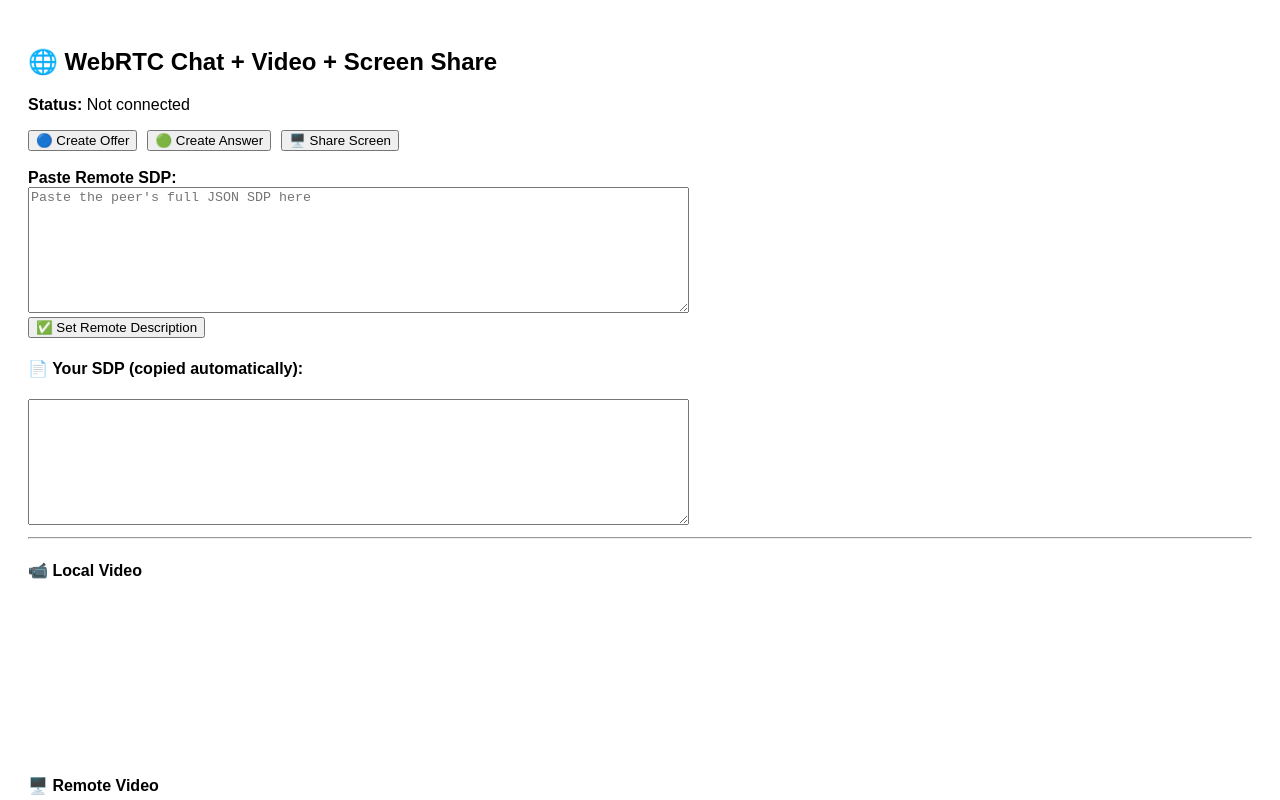
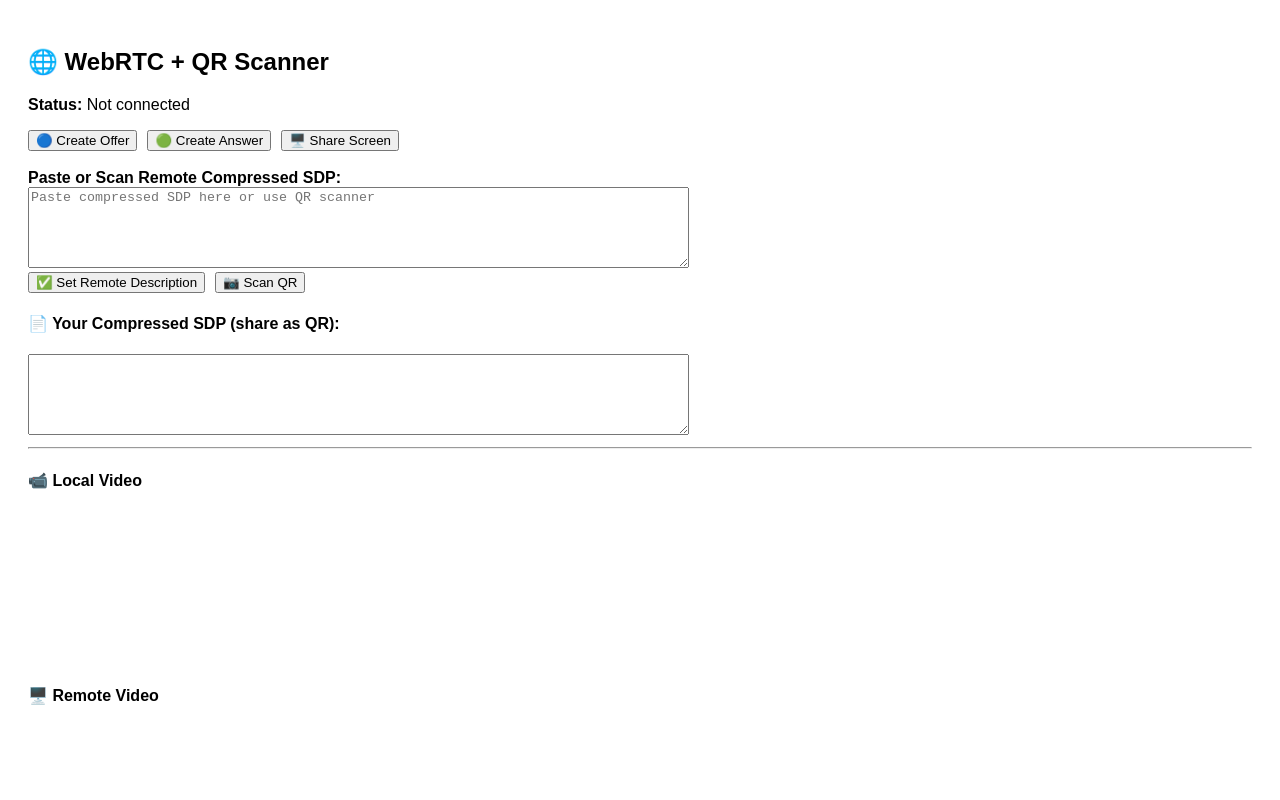
Before and after one commit to spider-falcon/tx, a React (Vite) app: page / in a window 1280 px wide. Shown: the top 800 px of the page. Built offline with nearby package versions, Linux system fonts and the light colour scheme.

Commit message:
first version

```diff
--- a/package.json
+++ b/package.json
@@ -12,6 +12,9 @@
     "deploy": "gh-pages -d dist"
   },
   "dependencies": {
+    "html5-qrcode": "^2.3.8",
+    "pako": "^2.1.0",
+    "qrcode.react": "^4.2.0",
     "react": "^19.1.0",
     "react-dom": "^19.1.0"
   },
--- a/src/App.jsx
+++ b/src/App.jsx
@@ -1,4 +1,8 @@
 import { useRef, useState } from 'react';
+import pako from 'pako';
+import { Html5Qrcode } from 'html5-qrcode';
+import { QRCodeSVG } from 'qrcode.react';
+
 
 export default function App() {
   const [localSDP, setLocalSDP] = useState('');
@@ -6,17 +10,18 @@
   const [messages, setMessages] = useState([]);
   const [input, setInput] = useState('');
   const [status, setStatus] = useState('Not connected');
+  const [scanning, setScanning] = useState(false);
 
   const pc = useRef(null);
   const dc = useRef(null);
   const localVideoRef = useRef(null);
   const remoteVideoRef = useRef(null);
   const localStream = useRef(null);
+  const qrScannerRef = useRef(null);
 
   const createConnection = async (isOfferer) => {
     pc.current = new RTCPeerConnection();
 
-    // Get camera + mic
     localStream.current = await navigator.mediaDevices.getUserMedia({ video: true, audio: true });
     localStream.current.getTracks().forEach((track) => {
       pc.current.addTrack(track, localStream.current);
@@ -28,7 +33,9 @@
 
     pc.current.onicecandidate = (e) => {
       if (!e.candidate) {
-        setLocalSDP(JSON.stringify(pc.current.localDescription, null, 2));
+        const sdp = JSON.stringify(pc.current.localDescription);
+        const compressed = btoa(pako.deflate(sdp, { to: 'string' }));
+        setLocalSDP(compressed);
       }
     };
 
@@ -62,14 +69,15 @@
 
   const handleRemoteSDP = async () => {
     try {
-      const desc = JSON.parse(remoteSDP);
+      const decoded = pako.inflate(atob(remoteSDP), { to: 'string' });
+      const desc = JSON.parse(decoded);
       await pc.current.setRemoteDescription(new RTCSessionDescription(desc));
       if (desc.type === 'offer') {
         const answer = await pc.current.createAnswer();
         await pc.current.setLocalDescription(answer);
       }
     } catch (err) {
-      alert('❌ Invalid SDP! Make sure you pasted a full JSON object.');
+      alert('❌ Invalid compressed SDP!');
       console.error(err);
     }
   };
@@ -85,8 +93,8 @@
   const startScreenShare = async () => {
     const screenStream = await navigator.mediaDevices.getDisplayMedia({ video: true });
     const screenTrack = screenStream.getVideoTracks()[0];
+    const sender = pc.current.getSenders().find(s => s.track.kind === 'video');
 
-    const sender = pc.current.getSenders().find(s => s.track.kind === 'video');
     if (sender) {
       sender.replaceTrack(screenTrack);
     }
@@ -96,7 +104,6 @@
     }
 
     screenTrack.onended = () => {
-      // Revert to webcam after screen share ends
       const camTrack = localStream.current.getVideoTracks()[0];
       if (sender) {
         sender.replaceTrack(camTrack);
@@ -107,11 +114,46 @@
     };
   };
 
+  const startQRScan = () => {
+    const qrRegionId = "qr-reader";
+    setScanning(true);
+
+    if (!qrScannerRef.current) {
+      qrScannerRef.current = new Html5Qrcode(qrRegionId);
+    }
+
+    qrScannerRef.current.start(
+      { facingMode: "environment" },
+      { fps: 10, qrbox: 250 },
+      (decodedText) => {
+        try {
+          pako.inflate(atob(decodedText), { to: 'string' }); // verify it's valid
+          setRemoteSDP(decodedText);
+          setStatus('✅ QR scanned. Now click "Set Remote Description"');
+          stopQRScan();
+        } catch {
+          alert('❌ Invalid QR code content!');
+        }
+      },
+      (errorMessage) => {
+        console.warn('QR error:', errorMessage);
+      }
+    );
+  };
+
+  const stopQRScan = () => {
+    if (qrScannerRef.current) {
+      qrScannerRef.current.stop().then(() => {
+        setScanning(false);
+      });
+    }
+  };
+
   const isConnected = dc.current && dc.current.readyState === 'open';
 
   return (
     <div style={{ padding: 20, fontFamily: 'Arial, sans-serif' }}>
-      <h2>🌐 WebRTC Chat + Video + Screen Share</h2>
+      <h2>🌐 WebRTC + QR Scanner</h2>
       <p><b>Status:</b> {status}</p>
 
       <button onClick={() => createConnection(true)}>🔵 Create Offer</button>
@@ -119,19 +161,28 @@
       <button onClick={startScreenShare} style={{ marginLeft: 10 }}>🖥️ Share Screen</button>
 
       <br /><br />
-      <label><b>Paste Remote SDP:</b></label><br />
+      <label><b>Paste or Scan Remote Compressed SDP:</b></label><br />
       <textarea
-        placeholder="Paste the peer's full JSON SDP here"
+        placeholder="Paste compressed SDP here or use QR scanner"
         value={remoteSDP}
         onChange={(e) => setRemoteSDP(e.target.value)}
-        rows="8"
+        rows="5"
         cols="80"
       />
       <br />
       <button onClick={handleRemoteSDP}>✅ Set Remote Description</button>
+      <button onClick={startQRScan} style={{ marginLeft: 10 }}>📷 Scan QR</button>
+      <div id="qr-reader" style={{ width: 300, marginTop: 10 }} hidden={!scanning}></div>
 
-      <h4>📄 Your SDP (copied automatically):</h4>
-      <textarea readOnly value={localSDP} rows="8" cols="80" />
+      <h4>📄 Your Compressed SDP (share as QR):</h4>
+      <textarea readOnly value={localSDP} rows="5" cols="80" />
+
+      {localSDP && (
+        <div style={{ marginTop: 10 }}>
+          <QRCodeSVG value={localSDP} size={256} />
+        </div>
+      )}
+
 
       <hr />
       <h4>📹 Local Video</h4>
```
Also changed, not shown: 1 other file (tests, documents, lock files or other folders).
